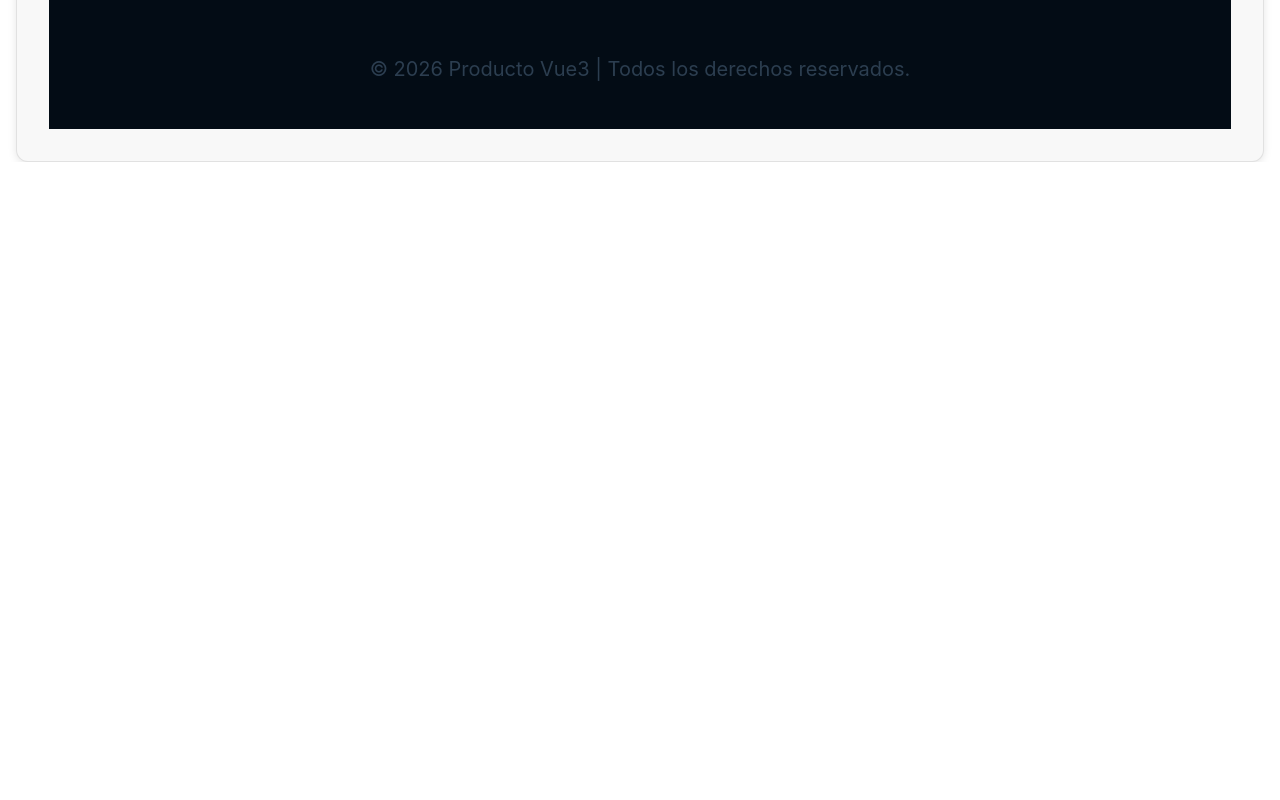
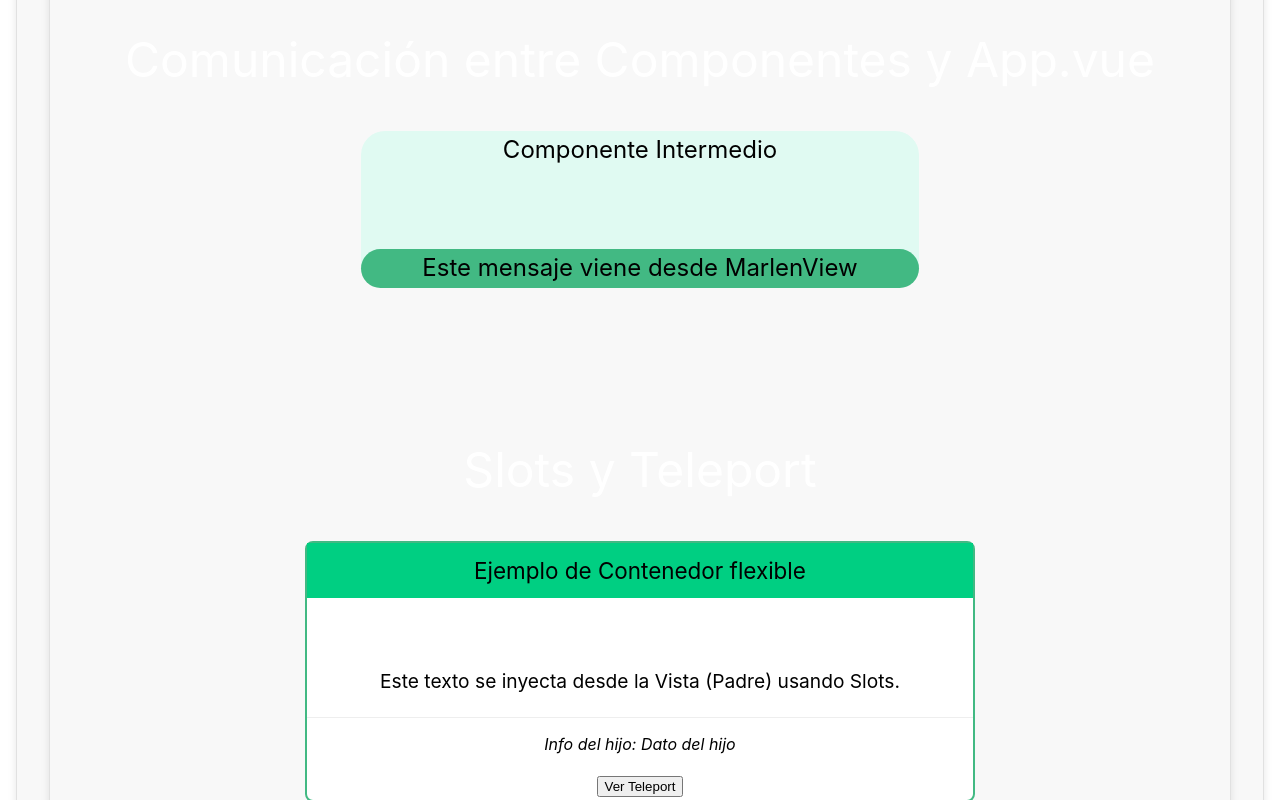
Before and after one commit to yeremijesus9/proyecto-vue3, a Vue app: page /marlen in a window 1280 px wide. Shown: the part 940-1740 px from the top of the page. Before the commit the page ends 1102 px from the top, so only its background shows below. Built offline with nearby package versions, Linux system fonts and the light colour scheme.

Commit message:
comunicacion entre componentes

```diff
--- a/src/App.vue
+++ b/src/App.vue
@@ -1,5 +1,13 @@
 <script setup>
 import { RouterView, RouterLink } from 'vue-router'
+import MensajeComponente from './components/Marlen/MensajeComponente.vue';
+
+//Funciones para manejar los eventos del componente hijo
+const manejarMostrarMensaje = (mensaje) => {
+  console.log(mensaje)};
+
+const manejarOcultarMensaje = () =>   {
+  console.log('Mensaje ocultado')};
 </script>
 
 <template>
@@ -14,6 +22,13 @@ import { RouterView, RouterLink } from 'vue-router'
   </header>
 
   <main>
+    <MensajeComponente
+    v-if="$route.path === '/marlen'"
+    nombre="Marlen"
+    @mostrar-mensaje="manejarMostrarMensaje"
+    @ocultar-mensaje="manejarOcultarMensaje"
+    />
+
     <RouterView />
   </main>
 </template>
--- /dev/null
+++ b/src/components/Marlen/ContenedorProvide.vue
@@ -0,0 +1,22 @@
+<template>
+    <div class="contenedor">
+        <p>Componente Intermedio</p>
+        <NietoInject/>
+    </div>
+</template>
+
+<script setup>
+import NietoInject from './NietoInject.vue'
+</script>
+
+<style scoped>
+.contenedor {
+    margin: 2rem auto;
+    width: 50%;
+    color: black;
+    background-color: #e0faf2;
+    text-align: center;
+    font-size: 1.5rem;
+    border-radius: 1.5rem;
+}
+</style>
--- /dev/null
+++ b/src/components/Marlen/ContenedorSlotsTeleport.vue
@@ -0,0 +1,72 @@
+<template>
+  <div class="tarjeta-personalizada">
+    <header class="tarjeta-personalizada__header">
+      <slot name="cabecera">Título por defecto</slot>
+    </header>
+
+    <section class="tarjeta-personalizada__cuerpo">
+      <slot>Este es el contenido si el padre no envía nada</slot>
+    </section>
+
+    <footer class="tarjeta-personalizada__footer">
+      <slot name="pie" :mensaje="datosDelHijo"></slot>
+    </footer>
+
+    <Teleport to="body">
+      <div v-if="mostrarAlerta" class="alerta-emergente">
+        <p>¡Hola! Soy un Teleport y estoy encima de todo.</p>
+        <button @click="mostrarAlerta = false">Cerrar</button>
+      </div>
+    </Teleport>
+
+    <button @click="mostrarAlerta = true">Ver Teleport</button>
+  </div>
+</template>
+
+
+<script setup>
+import { ref } from 'vue';
+
+const datosDelHijo = "Dato del hijo"; // Esto se lo "prestamos" al padre
+const mostrarAlerta = ref(false);    // Controla el Teleport
+</script>
+
+
+
+<style scoped>
+.tarjeta-personalizada {
+  width: 60%;
+  border: 2px solid #42b983;
+  border-radius: 8px;
+  background: white;
+  margin: 2rem auto;
+  color: black;
+  text-align: center;
+  font-size: 1.2rem;
+}
+
+
+.tarjeta-personalizada__header {
+  background: #00cf82;  padding: 10px;
+}
+.tarjeta-personalizada__cuerpo {
+  padding: 20px;
+}
+.tarjeta-personalizada__footer {
+  border-top: 1px solid #eee; padding: 10px; font-style: italic;
+}
+
+/* Estilo para el Teleport */
+.alerta-emergente {
+  position: fixed;
+  top: 20%;
+  left: 50%;
+  transform: translate(-50%, -50%);
+  background: #ff7675;
+  color: white;
+  padding: 20px;
+  border-radius: 10px;
+  box-shadow: 0 0 20px rgba(0,0,0,0.2);
+  z-index: 9999;
+}
+</style>
--- a/src/components/Marlen/MensajeComponente.vue
+++ b/src/components/Marlen/MensajeComponente.vue
@@ -1,6 +1,5 @@
 <template>
-    <div class="class mensaje">
-        <h2>Bienvenido, {{ nombre }}</h2>
+    <div class="mensaje">
         <button @click="manejarMostrarMensaje">Mostrar Mensaje</button>
         <button @click="manejarOcultarMensaje">Ocultar Mensaje</button>
     </div>
--- /dev/null
+++ b/src/components/Marlen/NietoInject.vue
@@ -0,0 +1,18 @@
+<template>
+    <p>{{  mensaje  }}</p>
+
+</template>
+
+<script setup>
+import { inject } from 'vue';
+
+const mensaje = inject('mensajeGlobal')
+</script>
+
+<style scoped>
+p{
+    margin-top: 5rem;
+    border-radius: 2rem;
+    background-color: #42b983;
+}
+</style>
--- a/src/components/Marlen/PropsEmits.vue
+++ b/src/components/Marlen/PropsEmits.vue
@@ -46,7 +46,7 @@ button{
     font-size: 1.5rem;
     border-radius: 0.5rem;
     cursor: pointer;
-    background-color: #00cf82;
+    background-color: #42b983;
     border: none;
     color: rgb(32, 32, 32);
 }
--- a/src/components/Marlen/TituloSeccion.vue
+++ b/src/components/Marlen/TituloSeccion.vue
@@ -1,9 +1,15 @@
 <template>
-        <h1>Componentes</h1>
+        <h1>{{ titulo }}</h1>
 </template>
 
 <script setup>
-
+// Definimos la prop para que acepte un texto personalizado
+defineProps({
+    titulo: {
+        type: String,
+        default:'Componentes'
+    }
+})
 </script>
 
 <style scoped>
--- a/src/views/MarlenView.vue
+++ b/src/views/MarlenView.vue
@@ -2,10 +2,30 @@
   <div class="pagina-principal">
     <BaseNav/>
     <main class="container-principal">
-      <TituloSeccion/>
+
+      <TituloSeccion titulo="Componentes"/>
       <PropsEmits
       :integrantes="['Yeremi', 'Marlen', 'German', 'Stiwar']" @enviar="mostrarNombres"
       />
+
+      <div class="separador-titulo">
+        <TituloSeccion titulo="Comunicación entre Componentes y App.vue"/>
+      </div>
+      <ContenedorProvide/>
+
+      <div class="separador-SlotsTeleport">
+       <TituloSeccion titulo="Slots y Teleport"/>
+       <ContenedorSlotsTeleport>
+        <template #cabecera>
+          <h3>Ejemplo de Contenedor flexible</h3>
+        </template>
+        <p>Este texto se inyecta desde la Vista (Padre) usando Slots.</p>
+        <template #pie="{mensaje}">
+          <small>Info del hijo: {{ mensaje }}</small>
+        </template>
+       </ContenedorSlotsTeleport>
+      </div>
+
     </main>
     <BaseFooter/>
   </div>
@@ -15,13 +35,18 @@
 
 
 <script setup>
+import { provide } from 'vue';
 import BaseNav from '@/components/Marlen/BaseNav.vue'
 import TituloSeccion from '@/components/Marlen/TituloSeccion.vue'
 import PropsEmits from '@/components/Marlen/PropsEmits.vue';
 import BaseFooter from '@/components/Marlen/BaseFooter.vue';
+import ContenedorProvide from '@/components/Marlen/ContenedorProvide.vue';
+import ContenedorSlotsTeleport from '@/components/Marlen/ContenedorSlotsTeleport.vue';
 
 function mostrarNombres() {alert('Se presionó el botòn enviar!');}
 
+//Dato compartido a larga distancia
+provide('mensajeGlobal', 'Este mensaje viene desde MarlenView')
 </script>
 
 
@@ -36,4 +61,7 @@ function mostrarNombres() {alert('Se presionó el botòn enviar!');}
   flex-grow: 1;
   padding: 2rem;
 }
+.separador-titulo, .separador-SlotsTeleport{
+  padding-top: 5rem;
+}
 </style>
```
